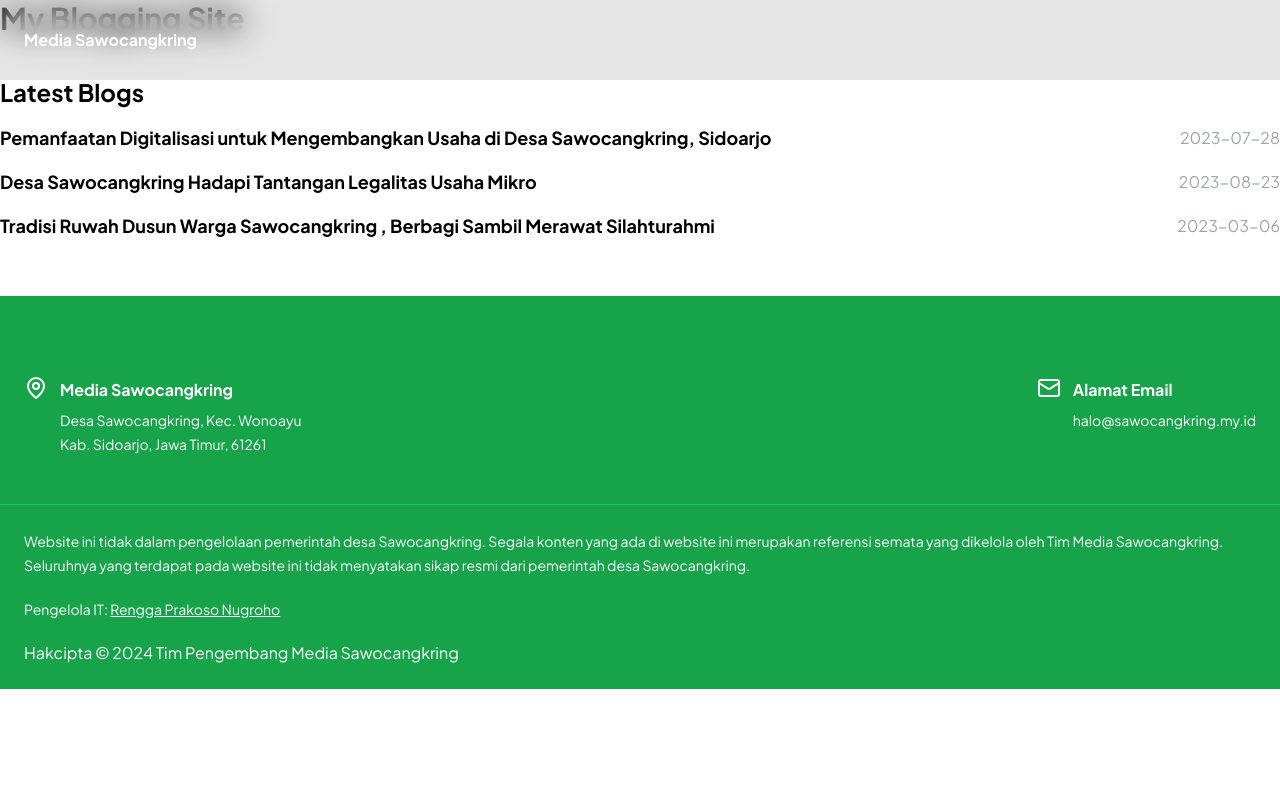
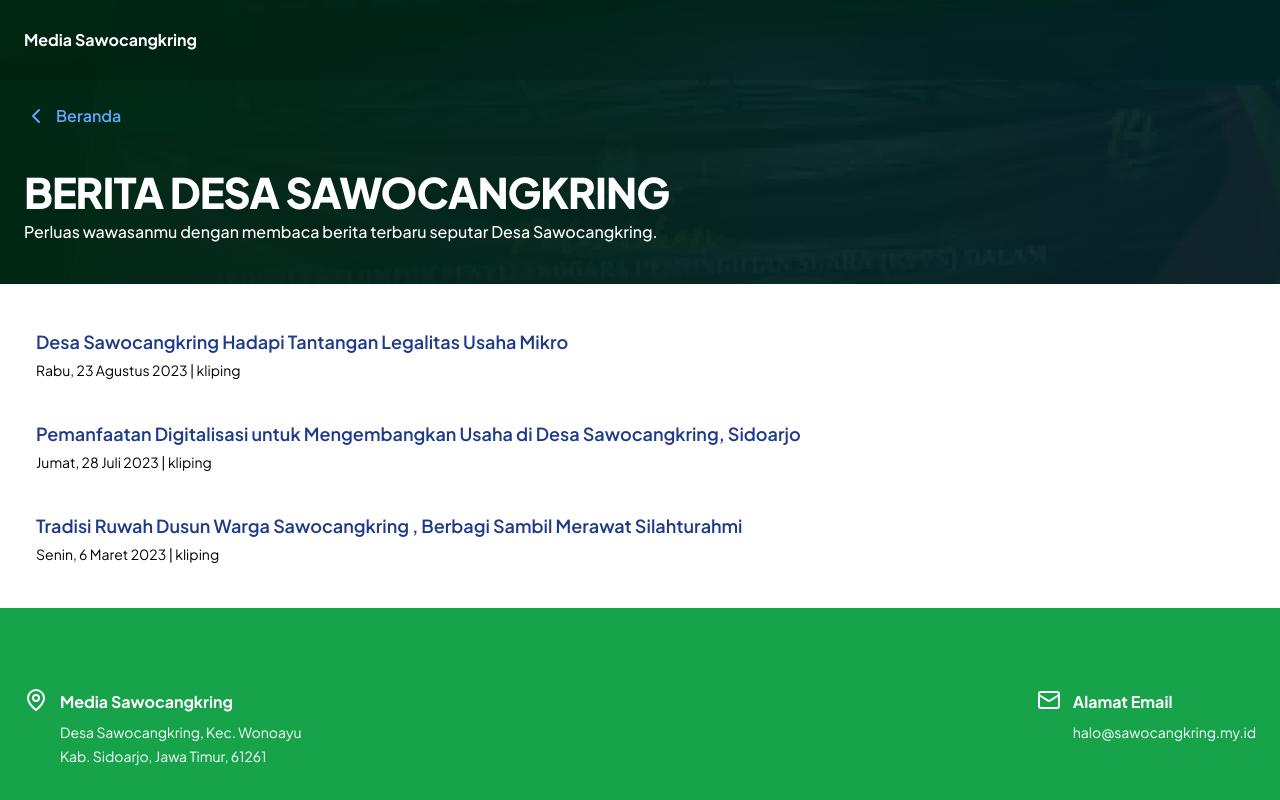
Before and after one commit to afaidzin99/mediahomepage, a Next.js app: page /berita in a window 1280 px wide. Shown: the top 800 px of the page. Built offline with nearby package versions, Linux system fonts and the light colour scheme.

Commit message:
fix: date format and layout shifts

```diff
--- a/app/berita/[slug]/page.tsx
+++ b/app/berita/[slug]/page.tsx
@@ -97,11 +97,11 @@ export default function Post({ params }: any) {
         >
           <div className="flex flex-col -mt-20 bg-no-repeat py-3">
             <Link
-              href={"/"}
+              href={"/berita"}
               className="text-blue-400 text-base flex flex-row gap-2 py-3 pb-6"
             >
               <ChevronLeft />
-              <p className="text-blue-400 font-semibold">Beranda</p>
+              <p className="text-blue-400 font-semibold">Daftar Berita</p>
             </Link>
             <h1 className="lg:pt-5 font-extrabold text-white font-intro uppercase leading-normal tracking-tight text-2xl md:text-4xl lg:text-[42px] mb-2 md:mb-3 lg:mb-2">
               {props.frontMatter.title}
@@ -114,7 +114,12 @@ export default function Post({ params }: any) {
               {props.frontMatter.editor}
             </p>
             <p className="text-white font-medium leading-relaxed max-w-xl lg:max-w-2xl mb-4 md:mb-7 text-sm md:text-base">
-              {props.frontMatter.date}
+              {new Date(props.frontMatter.date).toLocaleDateString("id-ID", {
+                weekday: "long",
+                year: "numeric",
+                month: "long",
+                day: "numeric",
+              })}
             </p>
           </div>
         </section>
--- a/app/berita/page.tsx
+++ b/app/berita/page.tsx
@@ -1,51 +1,103 @@
 import fs from "fs";
 import path from "path";
 import matter from "gray-matter";
-
 import Link from "next/link";
+import { ChevronLeft } from "lucide-react";
 
 export default function Home() {
-  // 1) Set blogs directory
   const blogDir = "data/berita";
-
-  // 2) Find all files in the blog directory
   const files = fs.readdirSync(path.join(blogDir));
 
-  // 3) For each blog found
+  const monthNames: { [key: string]: string } = {
+    Januari: "January",
+    Februari: "February",
+    Maret: "March",
+    April: "April",
+    Mei: "May",
+    Juni: "June",
+    Juli: "July",
+    Agustus: "August",
+    September: "September",
+    Oktober: "October",
+    November: "November",
+    Desember: "December",
+  };
+
   const blogs = files.map((filename) => {
-    // 4) Read the content of that blog
     const fileContent = fs.readFileSync(path.join(blogDir, filename), "utf-8");
-
-    // 5) Extract the metadata from the blog's content
     const { data: frontMatter } = matter(fileContent);
-
-    // 6) Return the metadata and page slug
     return {
       meta: frontMatter,
       slug: filename.replace(".mdx", ""),
     };
   });
   return (
-    <main className="flex flex-col">
-      <h1 className="text-3xl font-bold">My Blogging Site</h1>
-
-      <section className="py-10">
-        <h2 className="text-2xl font-bold">Latest Blogs</h2>
-
-        <div className="py-2">
-          {blogs.map((blog) => (
-            <Link href={"/berita/" + blog.slug} passHref key={blog.slug}>
-              <div className="py-2 flex justify-between align-middle gap-2">
-                <div>
-                  <h3 className="text-lg font-bold">{blog.meta.title}</h3>
-                  <p className="text-gray-400">{blog.meta.description}</p>
-                </div>
-                <div className="my-auto text-gray-400">
-                  <p>{blog.meta.date}</p>
-                </div>
-              </div>
+    <main className="overflow-hidden">
+      <section
+        id="homepage-hero"
+        className="relative w-full bg-gray-800 pt-16"
+        style={{
+          backgroundImage: 'url("/hero.webp")',
+          backgroundSize: "cover",
+          backgroundPosition: "center",
+        }}
+      >
+        <div className="overlay" />
+        <section
+          id="hero-content"
+          className="container mx-auto px-6 2xl:px-0 xl:max-w-7xl relative pt-24 z-10"
+        >
+          <div className="flex flex-col -mt-20 bg-no-repeat py-3">
+            <Link
+              href={"/"}
+              className="text-blue-400 text-base flex flex-row gap-2 py-3 pb-6"
+            >
+              <ChevronLeft />
+              <p className="text-blue-400 font-semibold">Beranda</p>
             </Link>
-          ))}
+            <h1 className="lg:pt-5 font-extrabold text-white font-intro uppercase leading-normal tracking-tight text-2xl md:text-4xl lg:text-[42px] mb-2 md:mb-3 lg:mb-2">
+              Berita Desa Sawocangkring
+            </h1>
+            <p className="text-white font-medium leading-relaxed max-w-xl lg:max-w-2xl mb-4 md:mb-7 text-sm md:text-base">
+              Perluas wawasanmu dengan membaca berita terbaru seputar Desa
+              Sawocangkring.
+            </p>
+          </div>
+        </section>
+      </section>
+      <section
+        id="news-list"
+        className="container mx-auto px-6 2xl:px-0 xl:max-w-7xl py-8"
+      >
+        <div className="w-full grid grid-cols-1 gap-4">
+          <ul className="w-full h-full flex flex-col gap-4">
+            {blogs
+              .sort((a, b) => b.meta.date.localeCompare(a.meta.date))
+              .map((news) => (
+                <li
+                  key={news.slug}
+                  className="hover:bg-green-50 p-3 rounded-lg group transition-colors ease-brand duration-250 border-green-400 border-1 "
+                >
+                  <Link
+                    href={`/berita/${news.slug}`}
+                    className="flex flex-col gap-1 w-full"
+                  >
+                    <p className="line-clamp-2 font-semibold text-lg leading-7 text-blue-900 group-hover:text-green-900">
+                      {news.meta.title}
+                    </p>
+                    <p className="flex justify-between text-sm items-center">
+                      {new Date(news.meta.date).toLocaleDateString("id-ID", {
+                        weekday: "long",
+                        year: "numeric",
+                        month: "long",
+                        day: "numeric",
+                      })}{" "}
+                      | {news.meta.category}
+                    </p>
+                  </Link>
+                </li>
+              ))}
+          </ul>
         </div>
       </section>
     </main>
```
